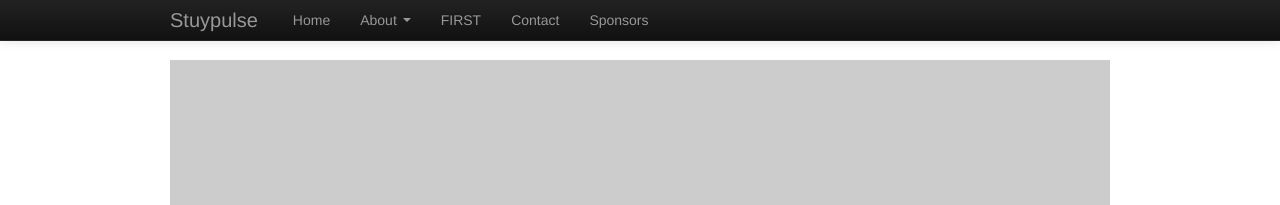
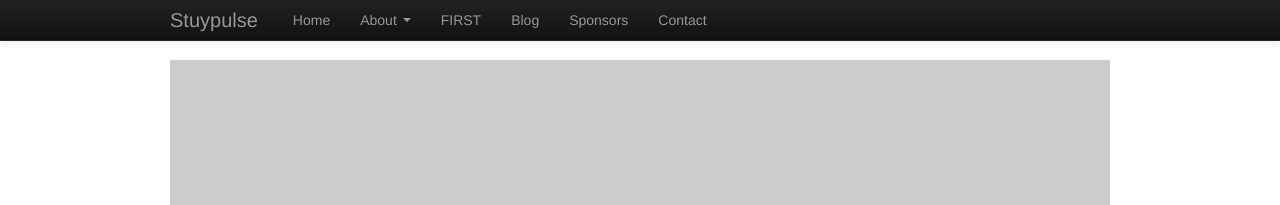
Before and after one commit to StuyPulse/team694.github.io, a Jekyll site: the page built from index.html, in a window 1280 px wide. Shown: the top 205 px of the page. Built offline with Jekyll 4.4.1, drawn with Linux system fonts in a browser that asks for light colours; nearby versions of some CDN libraries.

Commit message:
Add nav bar link to blog.

```diff
--- a/_layouts/default.html
+++ b/_layouts/default.html
@@ -47,8 +47,9 @@
                                 </ul>
                             </li>
                             <li{% if page.url == '/first/index.html' %} class="active"{% endif %}><a href="/first/">FIRST</a></li>
+                            <li{% if page.url contains '/blog/' %} class="active"{% endif %}><a href="/blog/">Blog</a></li>
+                            <li{% if page.url == '/sponsors/index.html' %} class="active"{% endif %}><a href="/sponsors/">Sponsors</a></li>
                             <li{% if page.url == '/contact/index.html' %} class="active"{% endif %}><a href="/contact/">Contact</a></li>
-                            <li{% if page.url == '/sponsors/index.html' %} class="active"{% endif %}><a href="/sponsors/">Sponsors</a></li>
                         </ul>
                     </div><!--/.nav-collapse -->
                 </div>
```
